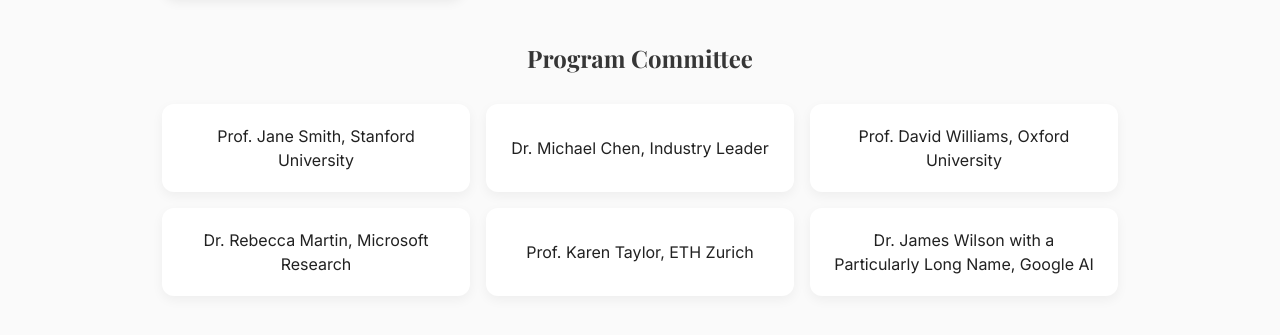
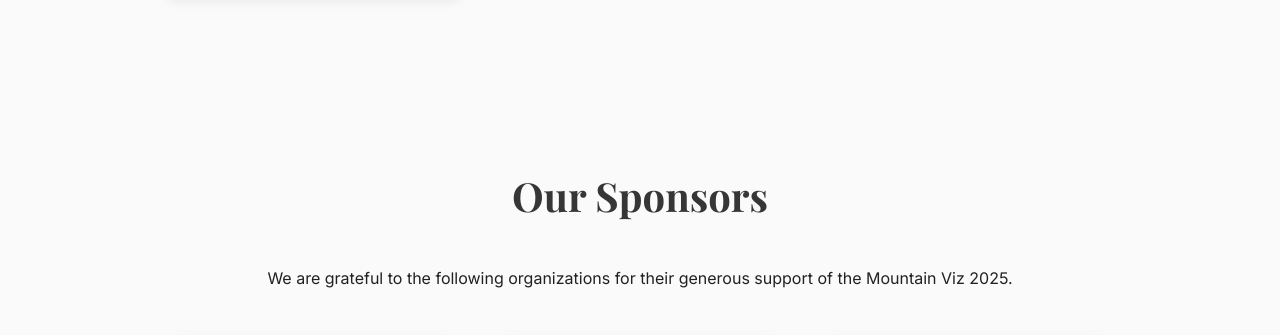
Before and after one commit to sefat-rahman/mountain-viz, a plain HTML site: page index.html in a window 1280 px wide. Shown: the part 5028-5363 px from the top of the page. Drawn offline with nearby package versions, Linux system fonts and the light colour scheme.

Commit message:
PC removed

```diff
--- a/index.html
+++ b/index.html
@@ -598,7 +598,7 @@
                         </div>
                     </div>
 
-                    <div class="program-committee mt-6">
+                    <!--<div class="program-committee mt-6">
                         <h3 class="title is-4 has-text-centered mb-4 fade-in">Program Committee</h3>
                         <div class="committee-members">
                             <div class="committee-member fade-in">
@@ -620,7 +620,7 @@
                                 Dr. James Wilson with a Particularly Long Name, Google AI
                             </div>
                         </div>
-                    </div>
+                    </div> -->
                 </div>
             </div>
         </div>
```
